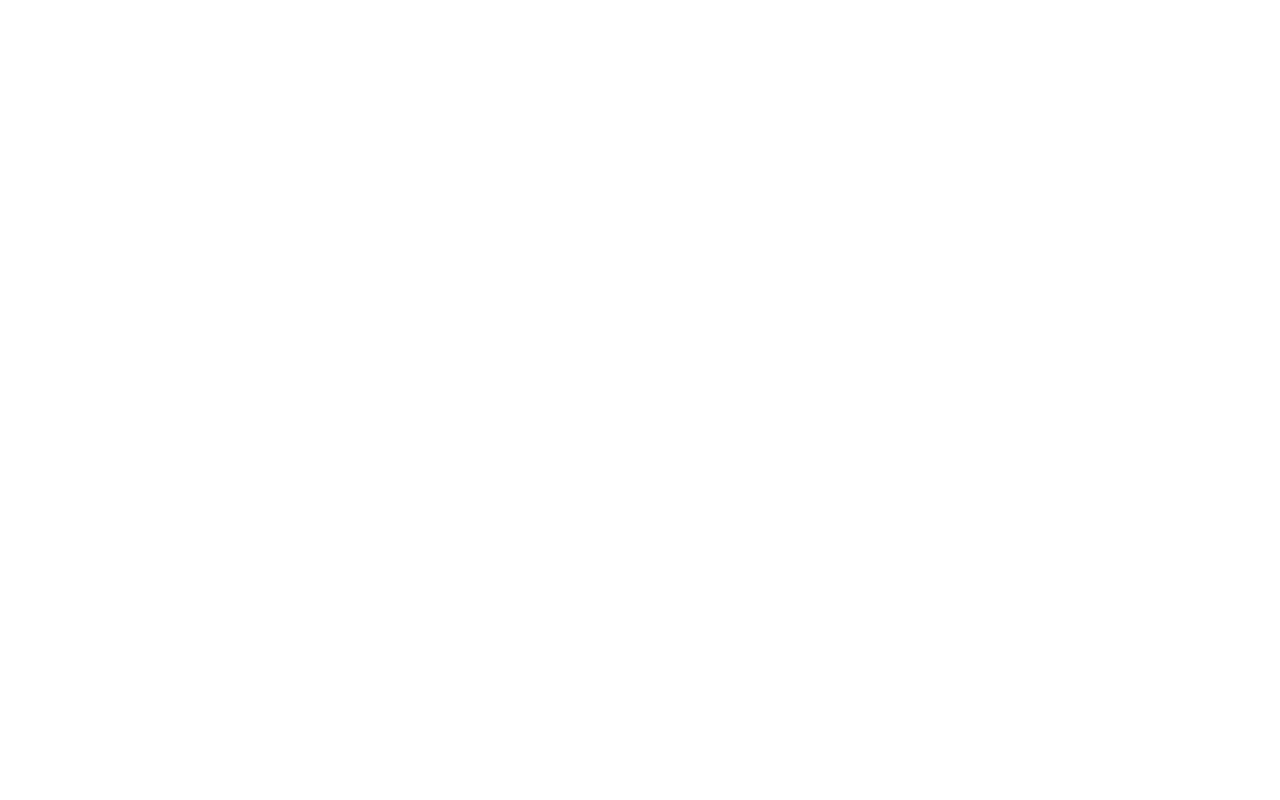
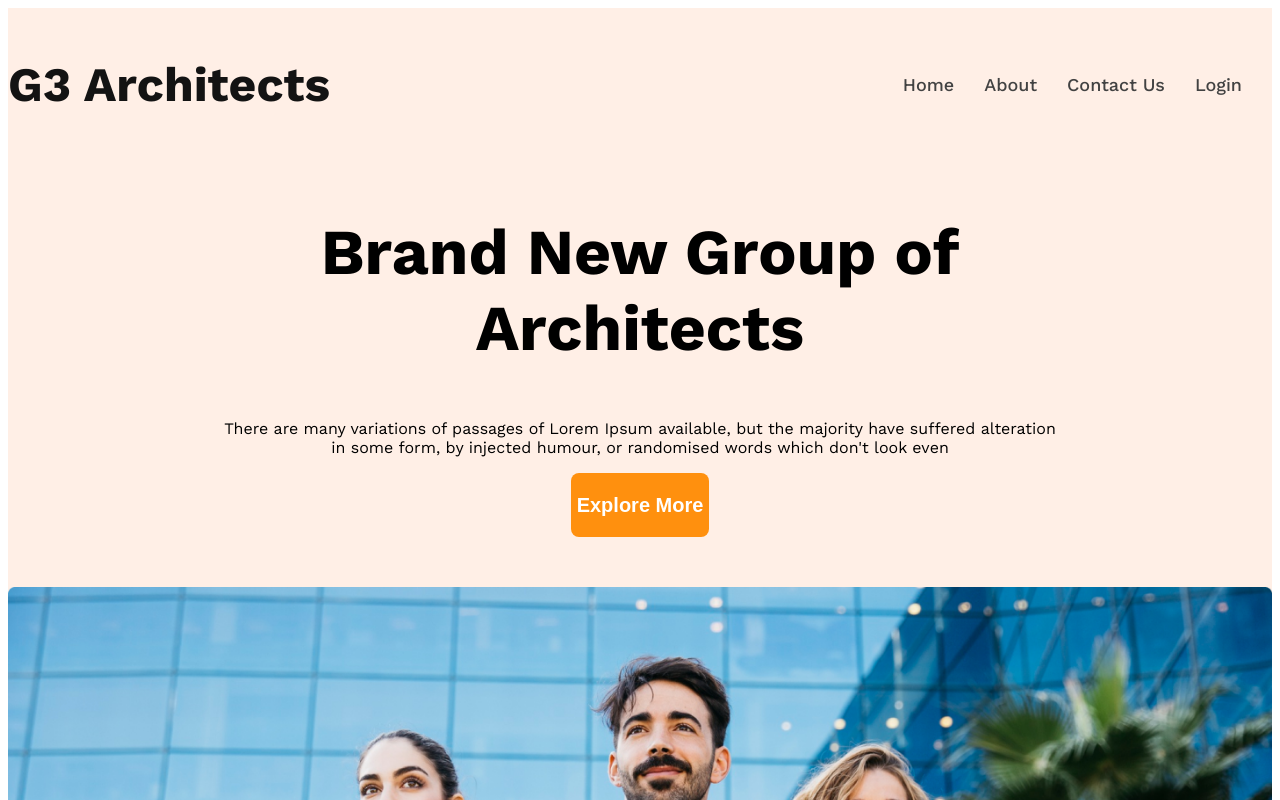
Before and after one commit to MahiaAnwar/g3-architects-website, a plain HTML site: page index.html in a window 1280 px wide. Shown: the top 800 px of the page. Drawn offline with nearby package versions, Linux system fonts and the light colour scheme.

Commit message:
header section done

```diff
--- a/assets/css/architects.css
+++ b/assets/css/architects.css
@@ -1,7 +1,87 @@
 /* work sans font import */
 @import url('https://fonts.googleapis.com/css2?family=Work+Sans:ital,wght@0,100..900;1,100..900&display=swap');
 
+/* shared styles */
+.dflex{
+    display: flex;
+}
+/* Dark 02 */
+.text-gray{
+    color: #131313;
+}
+/* Dark 03 */
+.text-light-gray{
+    color: #424242;
+}
+.btn-primary{
+    background-color: #FF900E;
+    max-width: 180px;
+    height: 4rem;
+    color: white;
+    border: none;
+    font-size: 20px;
+    font-weight: 600;
+    border-radius: 8px;
+}
+main{
+    max-width: 1440px;
+    margin: 0 auto;
+}
 /* body tag */
 .work-sans-font{
     font-family: "Work Sans", sans-serif;
 }
+/* header section start here */
+.bg-light{
+    background-color: rgba(255, 96, 14, 0.1) ;
+}
+/* navbar related styles */
+.navbar{
+    justify-content: space-between;
+    align-items: center;
+}
+.brand{
+    font-size: 45px;
+    font-size: 3rem;
+}
+.nav-item{
+    list-style: none;
+    margin-right: 30px;
+}
+.nav-link{
+    text-decoration: none;
+    font-size: 18px;
+    font-weight: 500;
+}
+.navbar, .banner{
+    max-width: 1440px;
+    margin: 0 auto;
+}
+/* banner setion starts here */
+.banner-content{
+    max-width:  850px;
+    margin: 0 auto;
+    text-align: center;
+    margin-bottom: 50px;
+}
+.banner-title{
+    font-size: 64px;
+    font-weight: 700;
+}
+.anner-description{
+    font-size: 16px;
+}
+.banner-img{
+    width: 100%;
+}
+/* header section ends here */
+/* main section starts here */
+/* main section ends here */
+/* footer section starts here */
+/* footer section ends here */
+/* ---------------RESPONSIVE--------------- */
+@media screen and (max-width:576px){
+    .navbar, .nav-links{
+        flex-direction: column;
+    }
+}
--- a/index.html
+++ b/index.html
@@ -10,5 +10,38 @@
       <link rel="stylesheet" href="assets/css/architects.css">
 </head>
 <body class="work-sans-font">
+    <!-- header section start here -->
+     <header class="bg-light">
+        <nav class="navbar dflex">
+            <h3 class="brand text-gray">G3 Architects</h3>
+            <ul class="dflex nav-links">
+                <li class="nav-item">
+                    <a class="nav-link text-light-gray" href="#">Home</a>
+                </li>
+                <li class="nav-item">
+                    <a class="nav-link text-light-gray" href="#">About</a>
+                </li>
+                <li class="nav-item">
+                    <a class="nav-link text-light-gray" href="#">Contact Us</a>
+                </li>
+                <li class="nav-item">
+                    <a class="nav-link text-light-gray" href="#">Login</a>
+                </li>
+            </ul>
+        </nav>
+        <nav class="banner">
+            <div class="banner-content">
+                <h1 class="banner-title">Brand New Group of Architects </h1>
+            <p class="banner-description">There are many variations of passages of Lorem Ipsum available, but the majority have suffered alteration in some form, by injected humour, or randomised words which don't look even</p>
+            <button class="btn-primary">Explore More</button>
+            </div>
+            <img class="banner-img" src="assets/images/banner.png" alt="">
+        </nav>
+     </header>
+    <!-- header  section ends here -->
+    <!-- main section starts here -->
+    <!-- main section ends here -->
+    <!-- footer section starts here -->
+    <!-- footer section ends here -->
 </body>
 </html>
```
